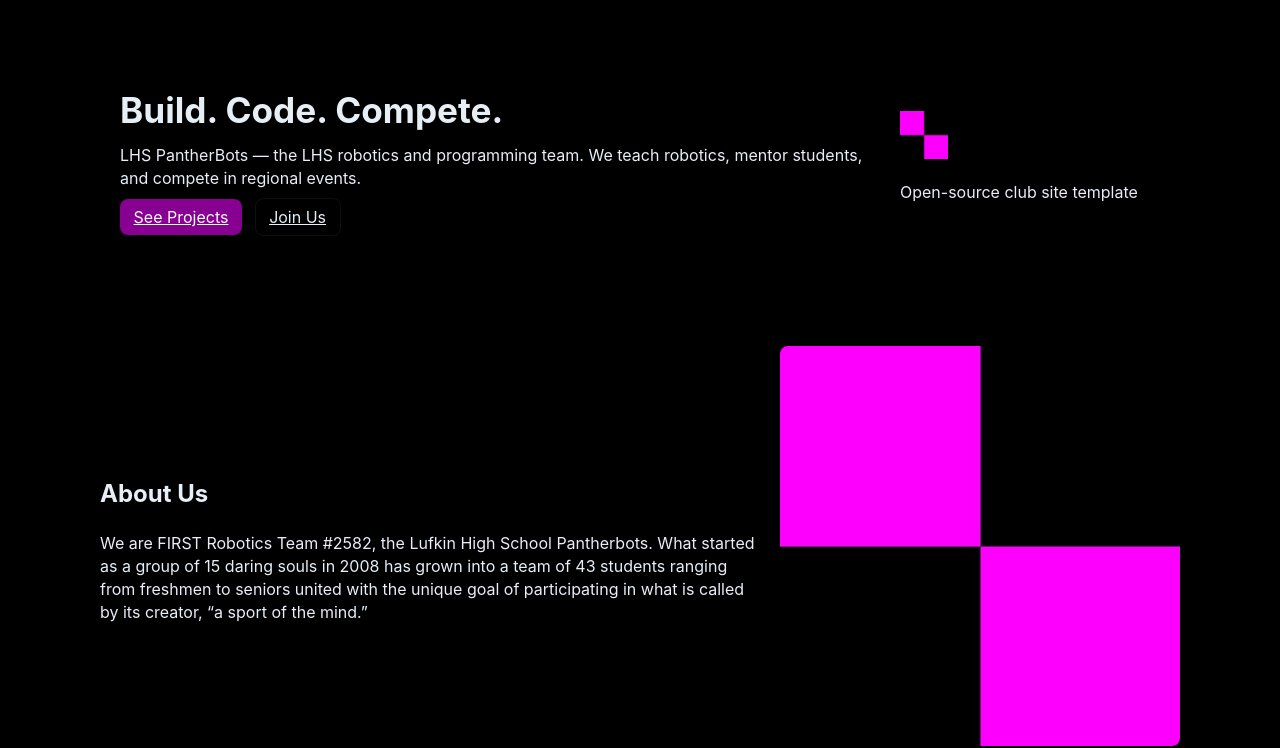
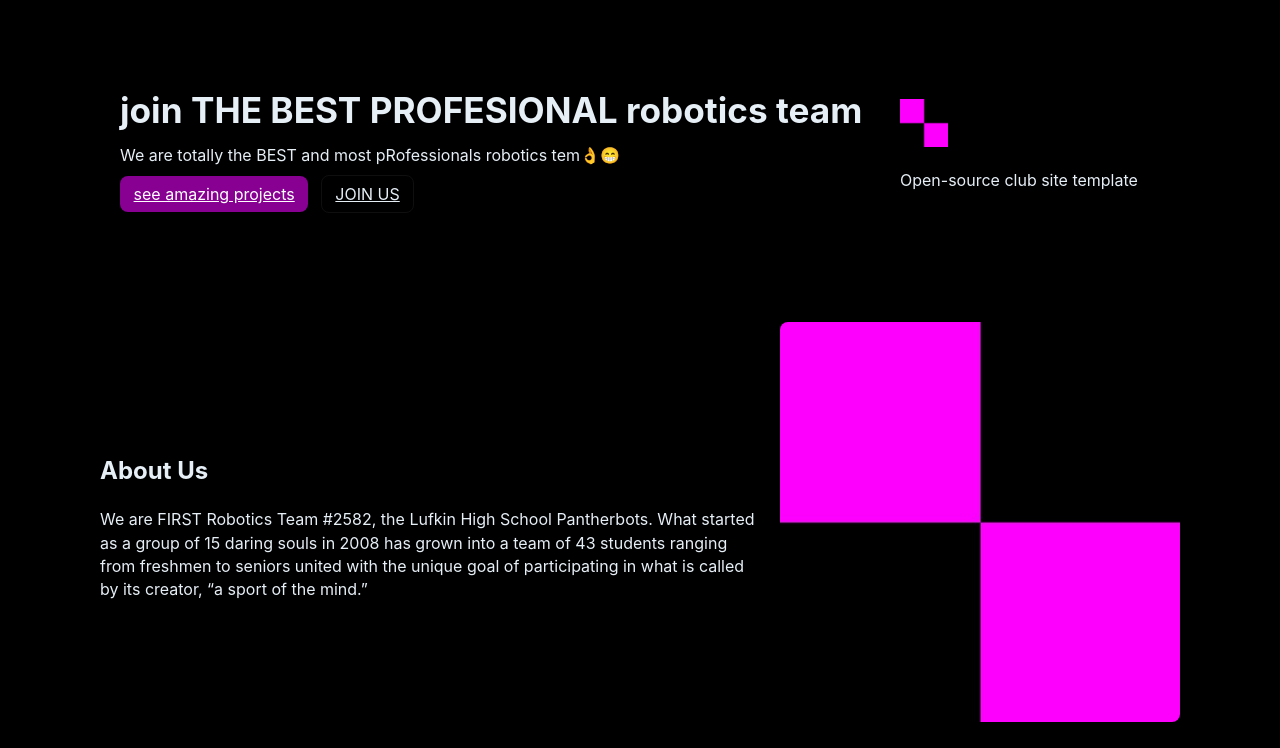
Before and after one commit to LHSPantherbots/lhspantherbots.github.io, a plain HTML site: page pages/index.html in a window 1280 px wide. Shown: the part 77-825 px from the top of the page. Drawn offline with Linux system fonts and the light colour scheme.

Commit message:
This is a goof please dont actually use it

```diff
--- a/pages/index.html
+++ b/pages/index.html
@@ -36,12 +36,12 @@
     <section class="hero">
       <div class="container hero-inner">
         <div class="hero-copy">
-          <h1>Build. Code. Compete.</h1>
-          <p class="lead">LHS PantherBots — the LHS robotics and programming team. We teach robotics, mentor students, and compete in regional events.</p>
+          <h1>join THE BEST PROFESIONAL robotics team</h1>
+          <p class="lead">We are totally the BEST and most pRofessionals robotics tem👌😁</p>
 
           <p class="cta-row">
-            <a class="btn btn-primary" href="#projects">See Projects</a>
-            <a class="btn btn-outline" href="#contact">Join Us</a>
+            <a class="btn btn-primary" href="#projects">see amazing projects</a>
+            <a class="btn btn-outline" href="#contact">JOIN US</a>
           </p>
         </div>
 
```
